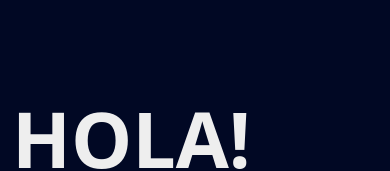
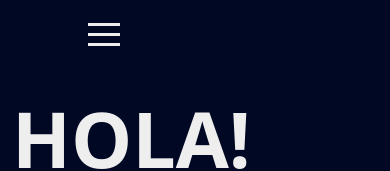
Before and after one commit to Nicollorente/my-portfolio-nicolas-duarte, a React (Vite) app: page / in a window 390 px wide. Shown: the top 171 px of the page. Built offline with nearby package versions, Linux system fonts and the light colour scheme; a web font is replaced by a local one.

Commit message:
Cambios en cv

```diff
--- a/src/App.css
+++ b/src/App.css
@@ -60,7 +60,7 @@ header{
     display: flex;
     justify-content: center;
     width: 100%;
-    left: -80px;
+
 
 }
 
@@ -294,7 +294,6 @@ section.skills{
 
 section.projects{
     & .title{
-        margin-top: 100px;
         text-align: center;
         font-size: 5vw;
         font-family: 'MuseoModerno', system-ui;
@@ -306,6 +305,7 @@ section.projects{
         text-align: center;
         max-width: 500px;
         margin: auto;
+
     }
     & .list{
         margin-top: 50px;
@@ -556,7 +556,7 @@ animation
     .icon-bar{
         position: absolute;
         margin-top: 10px;
-        left: 75px;
+        left: 80px;
     }
 
     .links{
@@ -652,26 +652,23 @@ animation
         margin: 0;
         padding: 0;
     }
-
     .projects .title{
         width: 10%;
         margin: 10%;
         display: flex;
         text-align: center;
         justify-content: center;
-
     }
 
-    .projects .des.animation{
+    /* .projects .des.animation{
         width: 30%;
         display: inline;
         justify-content: center;
         text-align: center;
         font-size: 14px;
-        margin-right: 75%;
         margin-top: -120px;
         margin-bottom: -10px;
-    }
+    } */
 
         .projects .list:nth-child(1n){
             grid-template-columns: 1fr;
@@ -824,3 +821,10 @@ margin-left: -15px;
 
 
 } */
+
+
+
+#habilidades{
+    transition: opacity 0.5s ease-out;
+
+}
--- a/src/Components/Habilidades.jsx
+++ b/src/Components/Habilidades.jsx
@@ -1,4 +1,4 @@
-import React from "react";
+import React, { useEffect } from "react";
 import { useState } from "react"
 const Habilidades = () => {
   const [listHablidades] = useState([
--- a/src/Components/Navbar.jsx
+++ b/src/Components/Navbar.jsx
@@ -1,12 +1,12 @@
 import React from "react";
 import { useState } from "react";
+import { Divide as Hamburger } from 'hamburger-react'
 // import { useSelector } from "react-redux";
 // import { useDispatch } from "react-redux";
 // import HamburgerIcon from "./HamburgerIcon";
 
 const Navbar = () => {
   const [clicked, setClicked] = useState(false);
-
   const handleClick = () => {
     setClicked(!clicked);
   };
@@ -25,9 +25,9 @@ const Navbar = () => {
            <li><a href="#contacto"  onClick={handleClick}>Contacto</a></li>
         </ul>
       </nav>
-      {/* <div className="icon-bar">
-        <HamburgerIcon clicked={clicked} handleClick={handleClick} />
-      </div> */}
+       <div className="icon-bar" >
+   <Hamburger  clicked={clicked} handleClick={handleClick} />
+      </div>
     </header>
   );
 };
```
Also changed, not shown: 1 other file (tests, documents, lock files or other folders).
